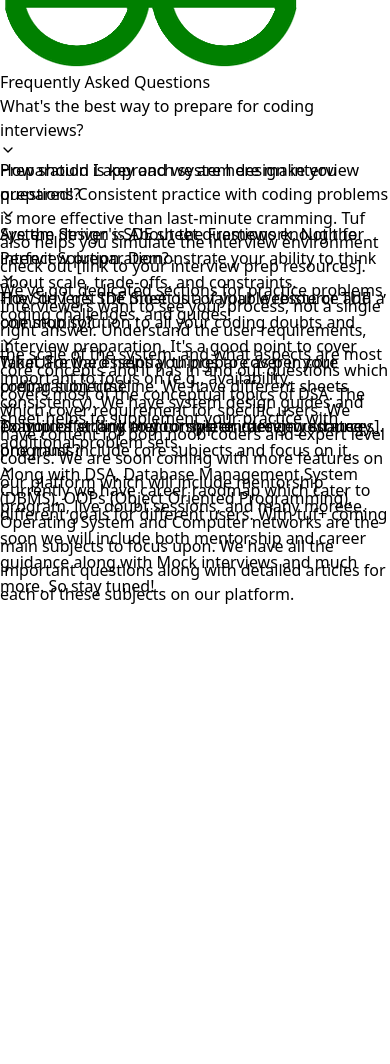
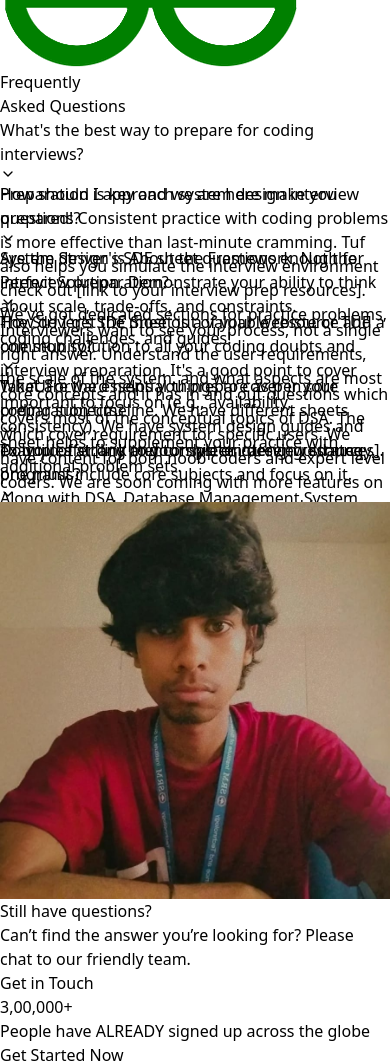
Before and after one commit to Sameer01-01/Github-srm-qualifying-project, a React (Vite) app: page / in a window 390 px wide. Shown: the part 6869-7933 px from the top of the page. Before the commit the page ends 7475 px from the top, so only its background shows below. Built offline with nearby package versions, Linux system fonts and the light colour scheme.

Commit message:
bottom cards completed

```diff
--- a/src/App.jsx
+++ b/src/App.jsx
@@ -5,6 +5,7 @@ import Pagetwo from './components/Pagetwo'
 import Pagethree from './components/Pagethree'
 import Pagefour from './components/Pagefour'
 import Pagefive from './components/Faq'
+import Bottomcard from './components/Bottomcard'
 
 
 
@@ -18,6 +19,7 @@ const App = () => {
     <Pagethree/>
     <Pagefour/>
     <Pagefive/>
+    <Bottomcard/>
 
     </>
   )
--- a/src/components/Accordion.jsx
+++ b/src/components/Accordion.jsx
@@ -11,7 +11,7 @@ export default function Accordian({ children, value, onChange, ...props }) {
   }, [selected]);
 
   return (
-    <ul {...props} className="bg-zinc-950 rounded-2xl text-white mx-auto max-w-[1000px]">
+    <ul {...props} className="bg-zinc rounded-2xl text-white mx-auto max-w-[1000px]">
       <AccordianContext.Provider value={{ selected, setSelected }}>
         {children}
       </AccordianContext.Provider>
--- /dev/null
+++ b/src/components/Bottomcard.jsx
@@ -0,0 +1,36 @@
+import me from '../assets/me.jpg'
+
+const Bottomcard = () => {
+  return (
+    <>
+      <div className="bg-black bg-opacity-95 p-4 ">
+        <div className='bg-neutral-900 rounded-2xl max-w-full sm:max-w-xl md:max-w-2xl lg:max-w-4xl xl:max-w-[1100px] mx-auto p-6 sm:p-8 md:p-12'>
+          <div className='flex justify-center mb-6'>
+            <img src={me} alt="" className='w-16 sm:w-20 rounded-full'/>
+          </div>
+          <p className='text-white text-lg sm:text-xl font-bold text-center p-2'>Still have questions?</p>
+          <p className='text-white text-lg sm:text-xl font-bold text-center'>Can’t find the answer you’re looking for? Please chat to our friendly team.</p>
+          <div className='flex justify-center mt-6'>
+            <button className='bg-rose-500 text-white p-2 sm:p-3 rounded-xl hover:bg-rose-400'>Get in Touch</button>
+          </div>
+        </div>
+
+
+
+        <div className='flex justify-center items-center'>
+
+        <div className='bg-neutral-900 rounded-2xl mt-10 p-10 w-[1250px] '>
+            <p className='text-rose-500 text-5xl font-bold text-center'>3,00,000+</p>
+            <p className='text-white text-xl font-semibold text-center p-8'>People have ALREADY signed up across the globe</p>
+            <div className='flex justify-center items-center'>
+
+            <button className='text-white font-semibold bg-rose-500 rounded-xl p-4'>Get Started Now</button>
+            </div>
+        </div>
+        </div>
+      </div>
+    </>
+  )
+}
+
+export default Bottomcard
--- a/src/components/Faq.jsx
+++ b/src/components/Faq.jsx
@@ -3,8 +3,8 @@ import Accordian, { AccordianItem } from "./Accordion";
 function Faq() {
   return (
     <div>
-      <p className="bg-black bg-opacity-95 pt-20 pb-40 text-5xl text-white font-bold text-center">
-        Frequently Asked Questions
+      <p className="bg-black bg-opacity-95 pt-20 pb-40 text-5xl text-white font-bold text-center flex items-center justify-center">
+        <p className="text-rose-500">Frequently&nbsp;</p> Asked Questions
       </p>
       {/* Adjust the padding or margin to shift upward */}
       <main className="min-h-screen flex flex-col items-center justify-center bg-black bg-opacity-95 ">
@@ -25,7 +25,7 @@ function Faq() {
           <AccordianItem value="5" trigger="What are the essential things to cover in core coding subjects?">
           To build a strong and complete interview strategy, one must include core subjects and focus on it. Along with DSA, Database Management System (DBMS), OOPs (Object Oriented Programming), Operating System and Computer networks are the main subjects to focus upon. We have all the important questions along with detailed articles for each of these subjects on our platform.
           </AccordianItem>
-          <AccordianItem value="4" trigger="Do you offer any mentorship or career guidance programs?">
+          <AccordianItem value="6" trigger="Do you offer any mentorship or career guidance programs?">
           Currently we have career raodmap which cater to different goals for different users. With tuf+ coming soon we will include both mentorship and career guidance along with Mock interviews and much more. So stay tuned!
           </AccordianItem>
 
```
